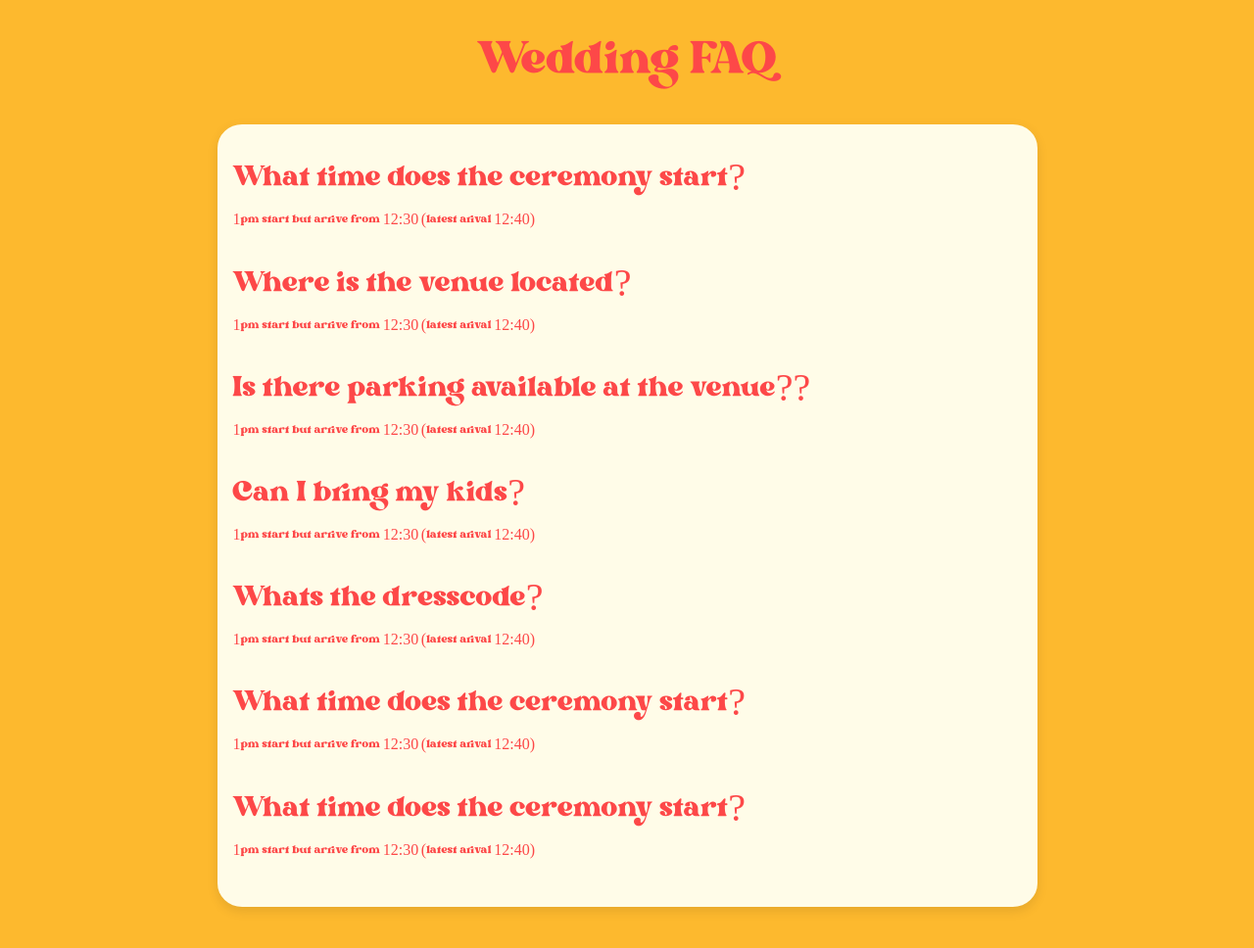
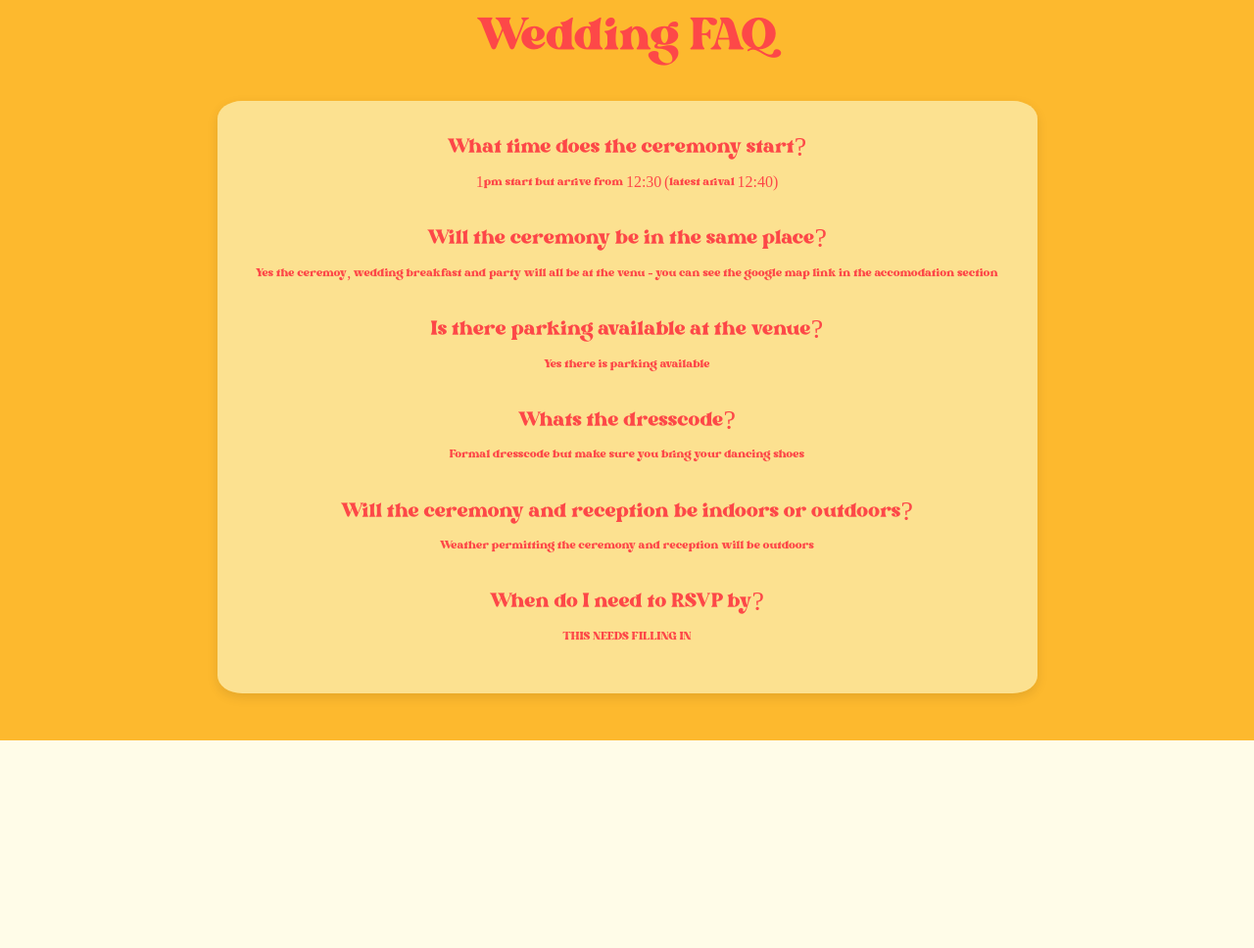
Before and after one commit to Danny-Lambert/WeddingWebsite, a plain HTML site: page index.html in a window 1280 px wide. Shown: the part 3036-4004 px from the top of the page at 98% size. After the commit the page ends 3792 px from the top, so only its background shows below. Drawn offline with nearby package versions, Linux system fonts and the light colour scheme; a script that the page names is missing; a web font is replaced by a local one.

Commit message:
updated FAQ and fixed getting there text

```diff
--- a/index.html
+++ b/index.html
@@ -134,8 +134,8 @@
         <div class="container text-center">
             <div class="row align-items-center justify-content-center LargeScreen">
                 <div class="col-md-8 px-4 position-relative ">
-                    <h4 class="newFont font-weight-bold textUnderlined dateTimeSideTitle"><i class="fa-solid fa-car me-2"></i>Taxi</h4>
-                    <h5 class="newFont dateTimeSideText mb-4">If you are staying local and plan on getting a taxi home or to the hotel you will need to pre-book beforehand as there is no Uber or similar available. Some options are</h5>
+                    <h4 class="newFont font-weight-bold dateTimeSideTitle"><i class="fa-solid fa-car me-2"></i>Taxi</h4>
+                    <h5 class="newFont dateTimeSideText mt-4">If you are staying local and plan on getting a taxi home or to the hotel you will need to pre-book beforehand as there is no Uber or similar available. Some options are</h5>
                     <div class="col-12 row justify-content-center">
                         <div class="col-5 col-lg-4" style="list-style: none;">
                             <h5>Pontefract</h5>
@@ -159,9 +159,9 @@
                             </ul>
                         </div>
                     </div>
-                    <h4 class="newFont font-weight-bold textUnderlined dateTimeSideTitle mt-5"><i class="fa-solid fa-train me-2"></i> Train</h4>
-                    <h5 class="newFont dateTimeSideText mb-4">The closest train station to the venue is South Milford but this would still require further transport to the venue.</h5>
-                    <h4 class="newFont font-weight-bold textUnderlined dateTimeSideTitle"><i class="fa-solid fa-plane me-1"></i>Plane</h4>
+                    <h4 class="newFont font-weight-bold dateTimeSideTitle mt-4"><i class="fa-solid fa-train me-2"></i> Train</h4>
+                    <h5 class="newFont dateTimeSideText">The closest train station to the venue is South Milford but this would still require further transport to the venue.</h5>
+                    <h4 class="newFont font-weight-bold dateTimeSideTitle mt-4"><i class="fa-solid fa-plane me-1"></i>Plane</h4>
                     <h5 class="newFont dateTimeSideText mb-4">If you are arriving by plane, Leeds Bradford airport is only a 40 minute drive from the venue and Manchester just over an hour.</h5>
                     <iframe src="https://www.google.com/maps/embed?pb=!1m14!1m8!1m3!1d9435.191745274005!2d-1.223609!3d53.757481!3m2!1i1024!2i768!4f13.1!3m3!1m2!1s0x48793f8de360fb35%3A0x3579d50976370da4!2sBert&#39;s%20Barrow!5e0!3m2!1sen!2suk!4v1717249530100!5m2!1sen!2suk" width="" height="150" style="border:0;" allowfullscreen="" loading="lazy" referrerpolicy="no-referrer-when-downgrade" class="my-3"></iframe>
                 </div>
@@ -213,35 +213,31 @@
     <section id="section5" class=" py-5 d-flex align-items-center justify-content-center">
         <div class="container justify-content-center d-flex FullScreen">
             <div class="justify-content-center row w-100">
-            <h1 class="mb-4 newFont  option1MainText col-12 text-center">Wedding FAQ</h1>
+            <h3 class="mb-4 newFont  option1MainText col-12 text-center">Wedding FAQ</h3>
             <div class="accordion col-md-9 col-12 p-3" id="weddingFAQ">
                 <div class="qAndA">
-                    <h1 class="question">What time does the ceremony start?</h1>
+                    <h3 class="question">What time does the ceremony start?</h3>
                     <h6 class="answer">1pm start but arrive from 12:30 (latest arival 12:40)</h6>
                 </div>
                 <div class="qAndA">
-                    <h1 class="question">Where is the venue located?</h1>
-                    <h6 class="answer">1pm start but arrive from 12:30 (latest arival 12:40)</h6>
+                    <h3 class="question">Will the ceremony be in the same place?</h3>
+                    <h6 class="answer">Yes the ceremoy, wedding breakfast and party will all be at the venu - you can see the google map link in the accomodation section</h6>
                 </div>
                 <div class="qAndA">
-                    <h1 class="question">Is there parking available at the venue??</h1>
-                    <h6 class="answer">1pm start but arrive from 12:30 (latest arival 12:40)</h6>
+                    <h3 class="question">Is there parking available at the venue?</h3>
+                    <h6 class="answer">Yes there is parking available</h6>
                 </div>
                 <div class="qAndA">
-                    <h1 class="question">Can I bring my kids?</h1>
-                    <h6 class="answer">1pm start but arrive from 12:30 (latest arival 12:40)</h6>
+                    <h3 class="question">Whats the dresscode?</h3>
+                    <h6 class="answer">Formal dresscode but make sure you bring your dancing shoes</h6>
                 </div>
                 <div class="qAndA">
-                    <h1 class="question">Whats the dresscode?</h1>
-                    <h6 class="answer">1pm start but arrive from 12:30 (latest arival 12:40)</h6>
+                    <h3 class="question">Will the ceremony and reception be indoors or outdoors?</h3>
+                    <h6 class="answer">Weather permitting the ceremony and reception will be outdoors</h6>
                 </div>
                 <div class="qAndA">
-                    <h1 class="question">What time does the ceremony start?</h1>
-                    <h6 class="answer">1pm start but arrive from 12:30 (latest arival 12:40)</h6>
-                </div>
-                <div class="qAndA">
-                    <h1 class="question">What time does the ceremony start?</h1>
-                    <h6 class="answer">1pm start but arrive from 12:30 (latest arival 12:40)</h6>
+                    <h3 class="question">When do I need to RSVP by?</h3>
+                    <h6 class="answer">THIS NEEDS FILLING IN</h6>
                 </div>
             </div>
         </div>
--- a/styles.css
+++ b/styles.css
@@ -114,15 +114,18 @@ font-size: 2rem;
 #section5{
   background-color:#fdb92e;
 }
-
+a{
+  text-decoration: none;
+}
 #weddingFAQ{
-  background: #fffce8;
+  background: #fbffd894;
     border-radius: 3%;
     box-shadow: rgba(0, 0, 0, 0.1) 0px 4px 12px;
     /* text-align: center; */
 }
 .qAndA{
-  margin: 1rem 0rem 2rem 0rem
+  margin: 1rem 0rem 2rem 0rem;
+  text-align: center;
 }
 
 
```
